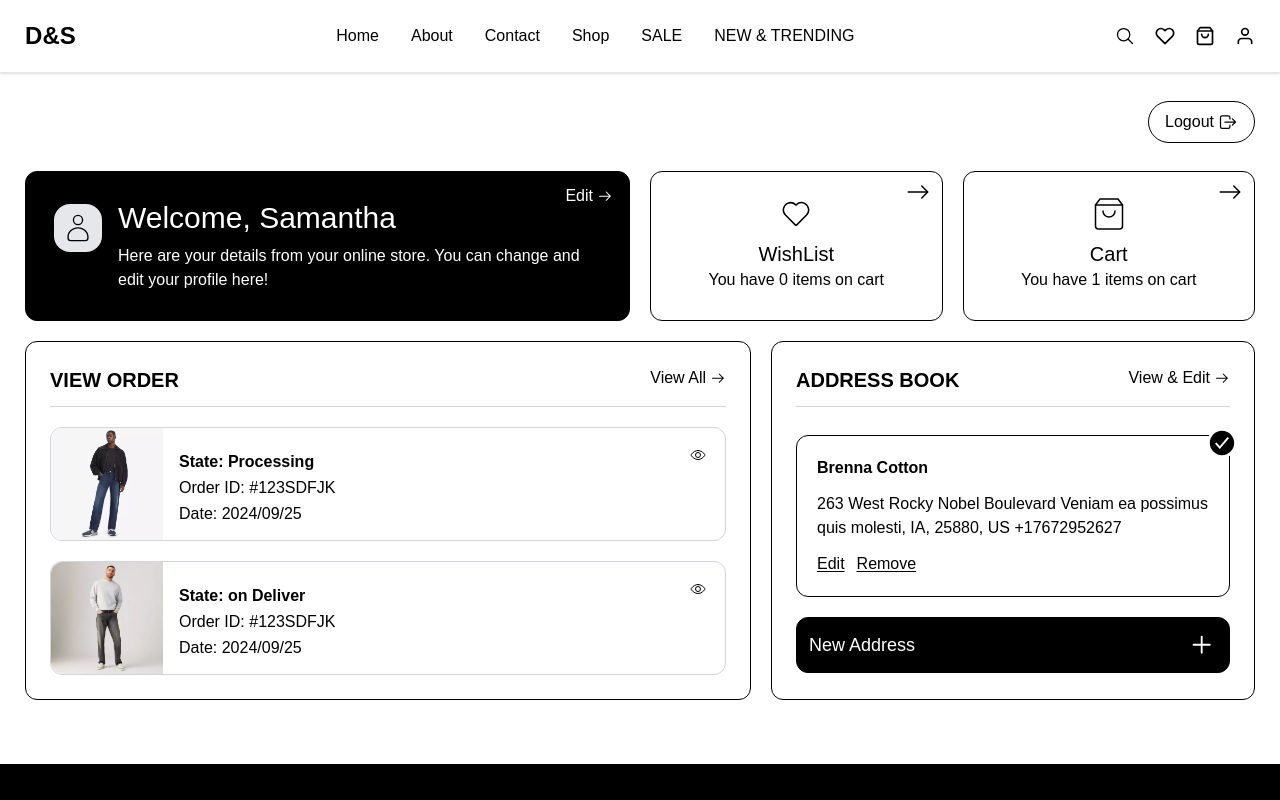
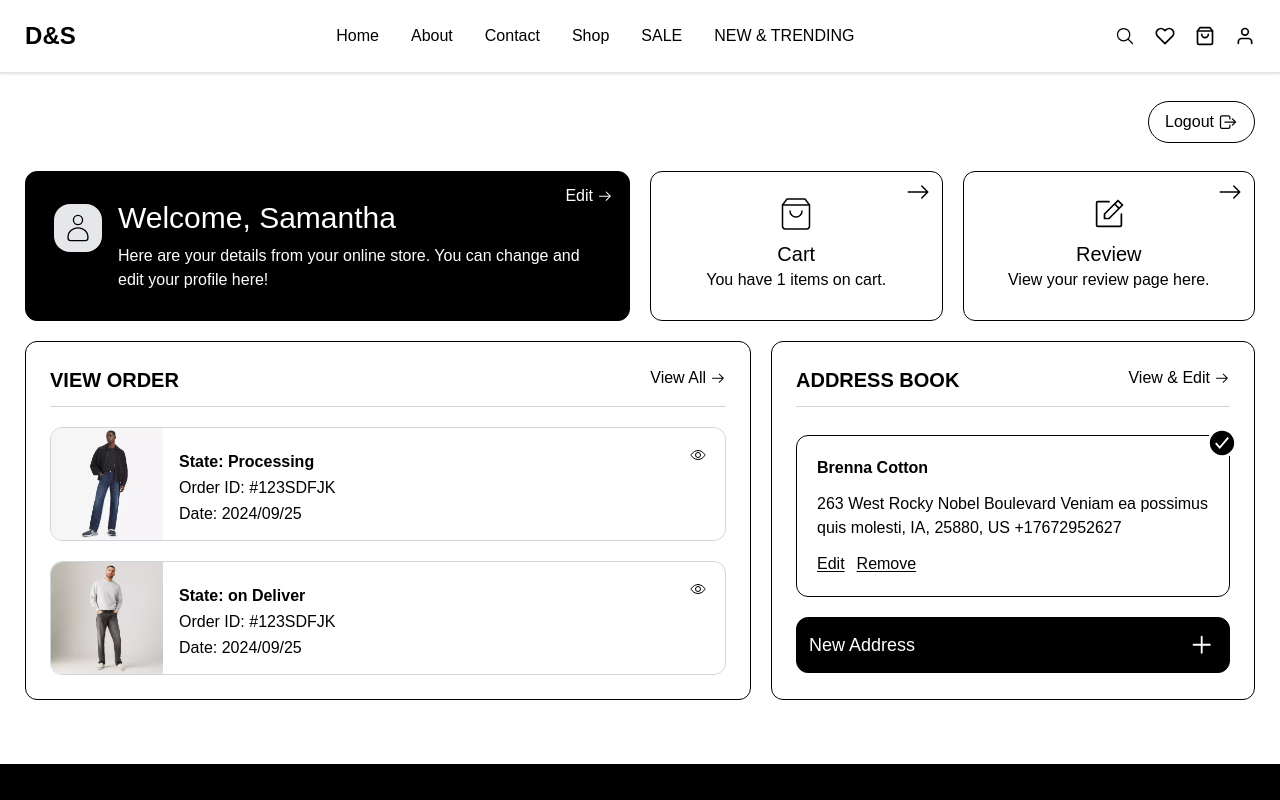
Before and after one commit to Megan021/D-S, a React (Vite) app: page /my-account in a window 1280 px wide. Shown: the top 800 px of the page. Built offline with nearby package versions, Linux system fonts and the light colour scheme; a web font is replaced by a local one.

Commit message:
update qty, update review on account and changes on navbar hover and search design change

```diff
--- a/src/Components/ForMegaMenu/MegaMenu.jsx
+++ b/src/Components/ForMegaMenu/MegaMenu.jsx
@@ -1,8 +1,8 @@
-import React, { useState } from 'react';
-import { Link } from 'react-router-dom';
-import MenuSale from './MenuSale';
-import MenuNewTrending from './MenuNewTrending';
-import MenuShop from './MenuShop';
+import React, { useState } from "react";
+import { Link } from "react-router-dom";
+import MenuSale from "./MenuSale";
+import MenuNewTrending from "./MenuNewTrending";
+import MenuShop from "./MenuShop";
 
 const MegaMenu = () => {
   const [hovering, setHovering] = useState(null);
@@ -10,11 +10,7 @@ const MegaMenu = () => {
   //  const [popoverHeight, setPopoverHeight] = useState(null);
 
   return (
-    <nav onMouseLeave={() => {
-        setHovering(null);
-      }}
-      className="items-start self-center flex w-full max-w-full relative"
-    >
+    <div className="flex gap-8">
       <ul className="flex gap-8 font-medium">
         <li>
           <Link to="/">Home</Link>
@@ -25,30 +21,47 @@ const MegaMenu = () => {
         <li>
           <Link to="/contact">Contact</Link>
         </li>
-        <li onMouseEnter={(event) => {
+      </ul>
+      <nav
+        onMouseLeave={() => {
+          setHovering(null);
+        }}
+        className="items-start self-center flex w-full max-w-full relative"
+      >
+        <ul className="flex gap-8 font-medium">
+          <li
+            onMouseEnter={(event) => {
               setHovering(1);
               setPopoverLeft(event.currentTarget.offsetLeft);
-        }}>
+            }}
+          >
             <Link to="/shop">Shop</Link>
           </li>
-        <li onMouseEnter={(event) => {
+          <li
+            onMouseEnter={(event) => {
               setHovering(2);
               setPopoverLeft(event.currentTarget.offsetLeft);
-        }}>
-          <Link className='uppercase font-light'>SALE</Link>
+            }}
+          >
+            <Link className="uppercase font-light">SALE</Link>
           </li>
-        <li onMouseEnter={(event) => {
+          <li
+            onMouseEnter={(event) => {
               setHovering(3);
               setPopoverLeft(event.currentTarget.offsetLeft);
-        }}>
-          <Link className='uppercase font-light'>New & Trending</Link>
+            }}
+          >
+            <Link className="uppercase font-light">New & Trending</Link>
           </li>
         </ul>
 
         {hovering && (
-        <div style={{
+          <div
+            style={{
               left: popoverLeft || 0,
-        }} className="absolute top-6 pt-6 -ml-24 w-[650px] bg-white overflow-hidden shadow border-b border-gray-200 transform-gpu rounded-b transition-all duration-500 z-10">
+            }}
+            className="absolute top-6 pt-6 -ml-24 w-[650px] bg-white overflow-hidden shadow border-b border-gray-200 transform-gpu rounded-b transition-all duration-500 z-10"
+          >
             {hovering === 2 ? (
               <MenuSale />
             ) : hovering === 3 ? (
@@ -59,6 +72,7 @@ const MegaMenu = () => {
           </div>
         )}
       </nav>
+    </div>
   );
 };
 
--- a/src/Components/Navbar.jsx
+++ b/src/Components/Navbar.jsx
@@ -83,9 +83,9 @@ const Navbar = () => {
 
           <div>
             <ul className="flex gap-5 text-xl relative">
-              <li onClick={toggleSearch} className="cursor-pointer ">
+              <button onClick={toggleSearch} className="cursor-pointer ">
               <IoSearchOutline />
-              </li>
+              </button>
               <AnimatePresence>
                 {isSearchOpen && (
                   <motion.div
@@ -94,14 +94,14 @@ const Navbar = () => {
                     animate={{ opacity: 1, y: 0 }}
                     exit={{ opacity: 0, y: "-50%" }}
                     transition={{ type: "tween", duration: 0.3 }}
-                    className="absolute top-12 right-28 bg-white shadow p-1 z-50 text-base flex gap-2"
+                    className="absolute top-12 right-28 bg-white bg-opacity-70 backdrop-blur-sm rounded-full shadow p-1 z-50 text-base flex gap-2"
                   >
                     <input
                       type="text"
-                      placeholder=""
-                      className="p-1 w-96 border border-gray-300 focus:outline-none"
+                      placeholder="Search Product here..."
+                      className="p-1 pl-3 w-72  bg-transparent focus:outline-none rounded-full placeholder:text-black"
                     />
-                    <button onClick={toggleSearch} className="bg-black px-4 text-white">Search</button>
+                    <button onClick={toggleSearch} className="bg-black px-6 text-white rounded-full">Search</button>
                   </motion.div>
                 )}
               </AnimatePresence>
--- a/src/Pages/Dashboard/MyAccount.jsx
+++ b/src/Pages/Dashboard/MyAccount.jsx
@@ -1,30 +1,24 @@
 import React from "react";
-// import SubMenu from "../../Components/ForDashboard/SubMenu";
 import { CiUser } from "react-icons/ci";
 import { FiShoppingBag } from "react-icons/fi";
 import { BsArrowRight } from "react-icons/bs";
-import { CiHeart } from "react-icons/ci";
 import { Link } from "react-router-dom";
 import { GoArrowRight } from "react-icons/go";
 import AddressModel from "../../Components/ForMyAccount/AddressBookDashboard";
 import OrderView from "../../Components/ForMyAccount/OrderView";
 import { IoLogOutOutline } from "react-icons/io5";
+import { PiNotePencilLight } from "react-icons/pi";
 
 const MyAccount = () => {
   return (
     <>
-      {/* <SubMenu /> */}
-      {/* <div className='container text-center mt-14'>
-          <h2 className='text-3xl font-semibold pb-3'>Hello User!</h2>
-          <img src="/images/dashboard/welcomeUser.jpg" alt="" className='w-[80%] md:w-[30%] mx-auto' />
-          <p className='md:w-[65%] mx-auto'>From your account dashboard you can view your recent orders, manage your shipping and billing address, and edit your account details. Please navigate through submenu above.</p>
-     </div> */}
-<div className="container py-5 md:py-7 flex justify-end px-4 md:px-0">
-  <button className="flex items-center gap-1 p-2 px-4 rounded-full border border-black">Logout <IoLogOutOutline className="text-xl" /></button>
-</div>
+      <div className="container py-5 md:py-7 flex justify-end px-4 md:px-0">
+        <button className="flex items-center gap-1 p-2 px-4 rounded-full border border-black">
+          Logout <IoLogOutOutline className="text-xl" />
+        </button>
+      </div>
       <div className="container px-4 md:px-0">
         <div className="md:flex gap-5 mb-5">
-
           <div className="flex-1 mb-5 md:mb-0">
             <Link to="/user-info">
               <div className="border-black flex gap-4 border bg-black text-white p-7 rounded-xl h-full relative group">
@@ -49,13 +43,14 @@ const MyAccount = () => {
 
           <div className="flex-1">
             <div className="flex gap-5 h-full">
-              <div className="border border-black  hover:bg-black hover:text-white duration-200 rounded-xl text-center p-4 md:p-6 flex-1 relative">
-                <Link to="/wishlist">
+
+            <div className="border border-black  hover:bg-black hover:text-white duration-200 rounded-xl text-center p-4 md:p-6 flex-1 relative">
+                <Link to="/cart">
                   <i>
-                    <CiHeart className="text-4xl mx-auto" />
+                    <FiShoppingBag className="stroke-1 text-4xl mx-auto" />
                   </i>
-                  <h2 className="text-xl font-medium pt-2">WishList</h2>
-                  <p>You have 0 items on cart</p>
+                  <h2 className="text-xl font-medium pt-2">Cart</h2>
+                  <p>You have 1 items on cart.</p>
                   <button className="absolute top-2 right-3">
                     <BsArrowRight className="text-2xl" />
                   </button>
@@ -63,24 +58,24 @@ const MyAccount = () => {
               </div>
 
               <div className="border border-black  hover:bg-black hover:text-white duration-200 rounded-xl text-center p-4 md:p-6 flex-1 relative">
-                <Link to="/cart">
+                <Link to="/review">
                   <i>
-                    <FiShoppingBag className="stroke-1 text-4xl mx-auto" />
+                    <PiNotePencilLight className="text-4xl mx-auto" />
                   </i>
-                  <h2 className="text-xl font-medium pt-2">Cart</h2>
-                  <p>You have 1 items on cart</p>
+                  <h2 className="text-xl font-medium pt-2">Review</h2>
+                  <p>View your review page here.</p>
                   <button className="absolute top-2 right-3">
                     <BsArrowRight className="text-2xl" />
                   </button>
                 </Link>
               </div>
+
+
             </div>
           </div>
-
         </div>
 
         <div className="md:flex gap-5">
-
           <div className="md:w-[60%] mb-5 md:mb-0">
             <OrderView />
           </div>
@@ -88,9 +83,7 @@ const MyAccount = () => {
           <div className="md:w-[40%]">
             <AddressModel />
           </div>
-
         </div>
-
       </div>
     </>
   );
--- a/src/Pages/ProductDetail.jsx
+++ b/src/Pages/ProductDetail.jsx
@@ -1,4 +1,4 @@
-import React, { useState, useContext } from "react";
+import React, { useState, useContext, useRef, useEffect } from "react";
 import { Link, useParams } from "react-router-dom";
 import Product from "../Data/Product.json";
 import { GoChevronDown } from "react-icons/go";
@@ -31,6 +31,21 @@ const ProductDetail = () => {
     const [isDescVisible, setIsDescVisible] = useState(false);
     const [isDropdownOpen, setIsDropdownOpen] = useState(false);
     // const [quantity, setQuantity] = useState(1);
+
+    const dropdownRef = useRef(null);
+
+    useEffect(() => {
+      const handleClickOutside = (event) => {
+        if (dropdownRef.current && !dropdownRef.current.contains(event.target)) {
+          setIsDropdownOpen(false);
+        }
+      };
+
+      document.addEventListener("mousedown", handleClickOutside);
+      return () => {
+        document.removeEventListener("mousedown", handleClickOutside);
+      };
+    }, []);
 
     // Array for dropdown options
     const options = Array.from({ length: 15 }, (_, i) => i + 1);
@@ -192,7 +207,7 @@ const ProductDetail = () => {
           </div>
 
           <div className="flex gap-2 pb-2">
-          <div className="relative w-24">
+          <div className="relative w-24" ref={dropdownRef}>
       {/* Input with Dropdown Toggle */}
       <div className="flex items-center border border-black p-2">Qty:
         <input
```
Lines whose indentation alone changed are shown as unchanged.
